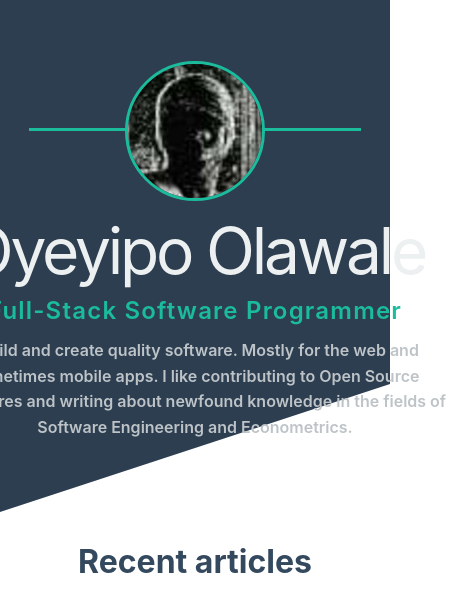
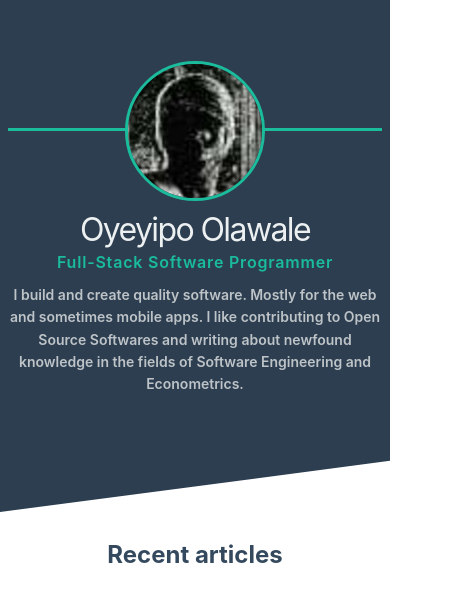
Before and after one commit to oyeyipo/oyeyipoolawale, a Next.js app: page / in a window 390 px wide. Shown: the top 612 px of the page, 451 px wide, since content can reach past the window. Built offline with nearby package versions, Linux system fonts and the light colour scheme.

Commit message:
Switched to mobile first view

```diff
--- a/pages/index.js
+++ b/pages/index.js
@@ -42,12 +42,13 @@
   width: 100%;
   height: var(--ssr-xxx-xxlarge);
   background-color: #2c3e50;
-  clip-path: polygon(0 0, 100% 0, 100% 75%, 0 100%);
+  clip-path: polygon(0 0, 100% 0, 100% 90%, 0 100%);
 `;
 
 const Header = styled.header`
   width: 100vw;
   margin-top: var(--ssr-xx-xlarge);
+  padding: 0 var(--ssr-xx-small);
   position: absolute;
   top: 0;
   left: 0;
@@ -58,13 +59,12 @@
 
   div {
     text-align: center;
-    width: var(--ssr-xxx-xxlarge);
     z-index: 1;
   }
 
   h1 {
     color: ${(props) => props.theme.color.clouds};
-    font-size: var(--ssr-xxx-large);
+    font-size: var(--ssr-x-large);
     letter-spacing: var(--letter-spacing-sm);
     font-weight: ${(props) => props.theme.fontWeight.normal};
     line-height: 1.3;
@@ -72,7 +72,7 @@
 
   h2 {
     color: ${(props) => props.theme.color.turquoise};
-    font-size: var(--ssr-large);
+    font-size: var(--ssr-medium);
     letter-spacing: var(--letter-spacing-lg);
     font-weight: ${(props) => props.theme.fontWeight.bold};
   }
@@ -81,11 +81,11 @@
     color: ${(props) => props.theme.color.silver};
     margin-top: var(--ssr-xx-small);
     font-weight: ${(props) => props.theme.fontWeight.bold};
+    font-size: var(--ssr-small);
   }
 `;
 
 const Avatar = styled.div`
-  width: 65% !important;
   margin: 0 auto;
   border-top: 3px solid ${(props) => props.theme.color.turquoise};
 
@@ -113,5 +113,5 @@
 
 const SectionTitle = styled.h3`
   text-align: center;
-  font-size: var(--ssr-x-large);
+  font-size: var(--ssr-large);
 `;
```
